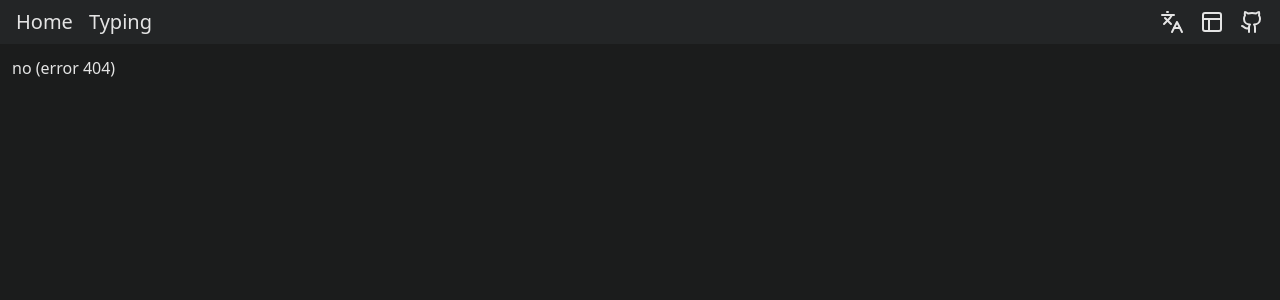
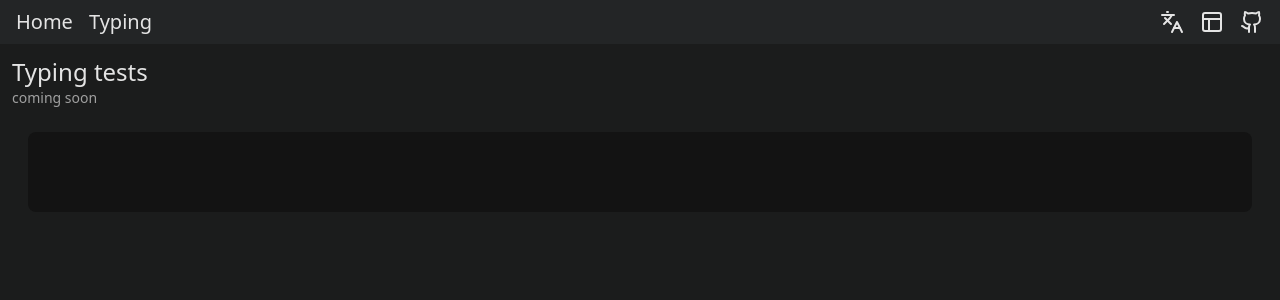
Before and after one commit to BeetMacol/website, a Next.js app: page /typing in a window 1280 px wide. Before the commit this address had no page. Shown: the top 300 px of the page. Built offline with nearby package versions, Linux system fonts and the light colour scheme.

Commit message:
Placeholder typing tests page

```diff
--- a/src/components/layout.tsx
+++ b/src/components/layout.tsx
@@ -21,7 +21,7 @@ export default class Layout extends Component {
 				<nav className="bg-secondary text-xl min-w-full py-2 flex container px-4">
 					<div className="w-full my-auto flex space-x-4 flex-row">
 						<LinkNavItem href="/">Home</LinkNavItem>
-						<LinkNavItem href="/type/">Typing</LinkNavItem>
+						<LinkNavItem href="/typing/">Typing</LinkNavItem>
 					</div>
 					<div className="w-full my-auto flex space-x-4 flex-row-reverse space-x-reverse">
 						<LinkNavItem href="https://github.com/BeetMacol/website" blank icon><lucide.Github /></LinkNavItem>
--- /dev/null
+++ b/src/pages/typing.tsx
@@ -0,0 +1,24 @@
+import React, {Component} from "react";
+
+export default class TypingPage extends Component {
+	render() {
+		return (
+			<div>
+				<div>
+					<div className="text-2xl">Typing tests</div>
+					<div className="text-sm text-secondary">coming soon</div>
+				</div>
+				<br/>
+				<TypingArea />
+			</div>
+		)
+	}
+}
+
+class TypingArea extends Component {
+	render() {
+		return (
+			<div className="mx-4 h-20 bg-tertiary rounded-lg"></div>
+		)
+	}
+}
--- a/tailwind.config.js
+++ b/tailwind.config.js
@@ -13,6 +13,7 @@ module.exports = {
     },
     textColor: {
       'primary': '#e4e4e4',
+      'secondary': '#a0a0a0',
       'highlight': '#9be4b4',
       'select': '#e6ffff'
     },
```
